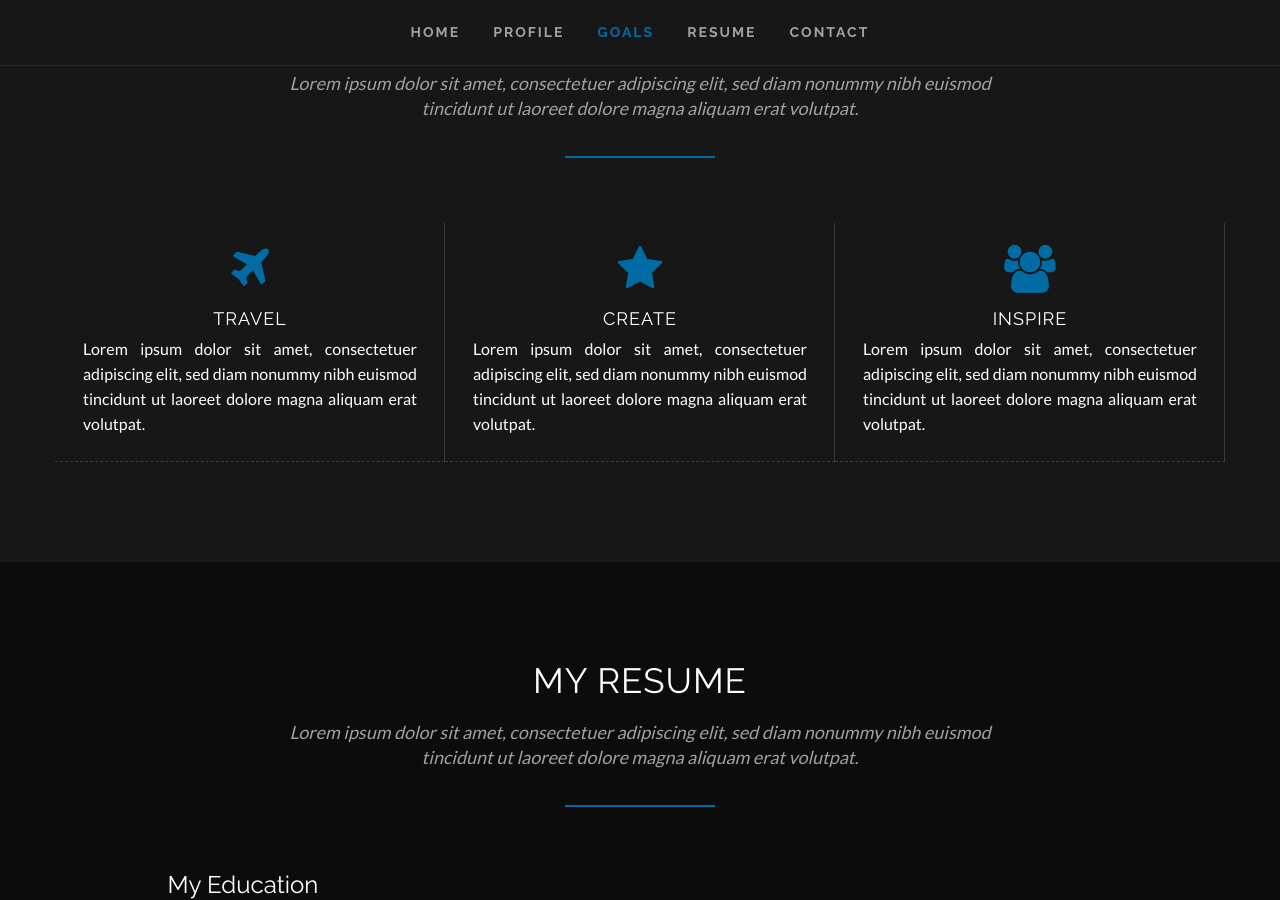
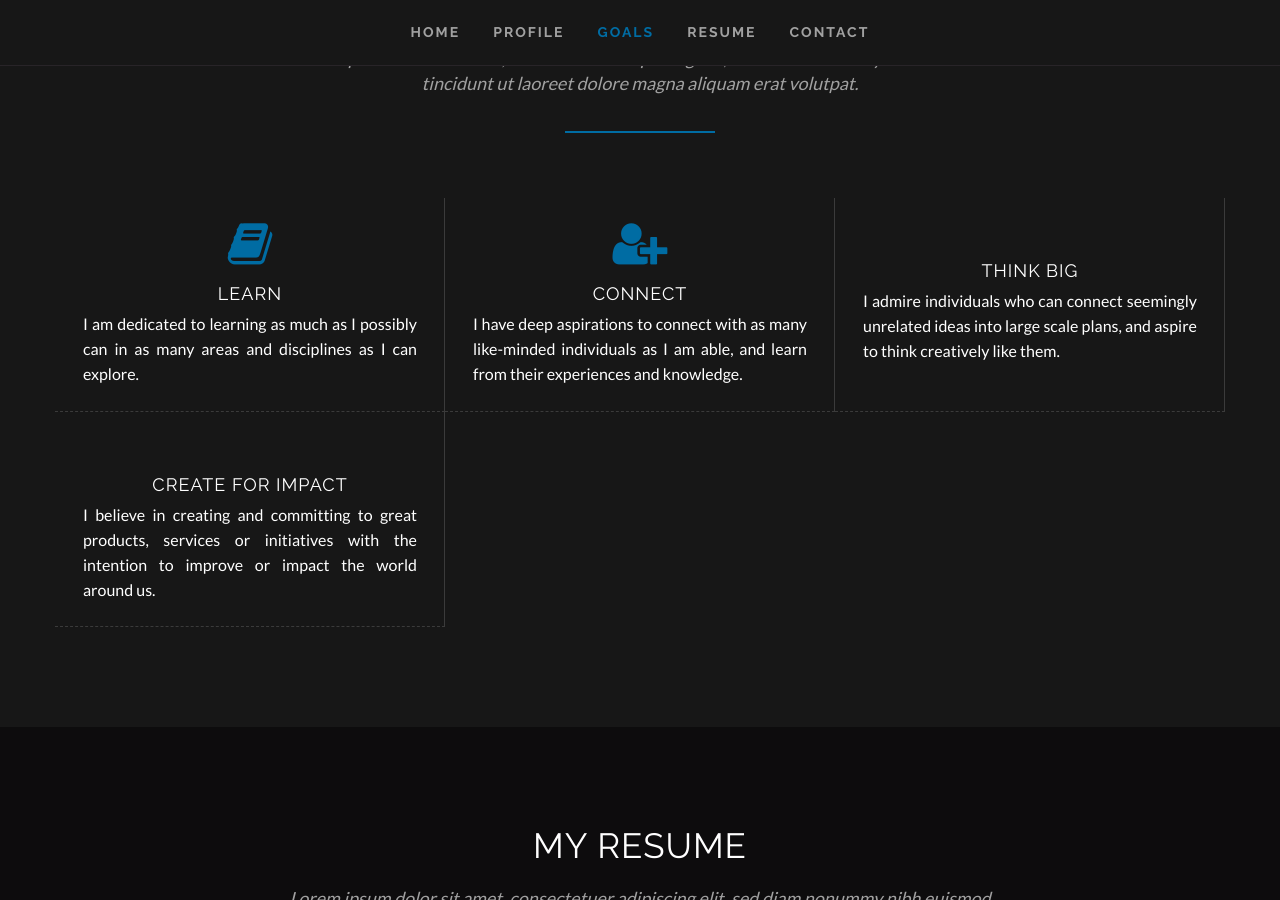
Before and after one commit to clearcareer/RobertSimoes, a Jekyll site: the page built from index.html, in a window 1280 px wide and 900 px high, scrolled down 1734 px. Built offline with Jekyll 4.4.1, drawn with Linux system fonts in a browser that asks for light colours; some web fonts are replaced; some of the changed text lies outside the part shown.

Commit message:
Updated '/index.html' via CloudCannon

```diff
--- a/index.html
+++ b/index.html
@@ -6,21 +6,24 @@
 email: rarsimoes@gmail.com
 profilepic_path: /assets/images/current linked copy.png
 background_image_path: /assets/images/portfolio/office-1031707_1920.jpg
-upload_resume_path: ''
+upload_resume_path: /contact/resume_robert_simoes.pdf
 occupations:
   - title: "I'm an Experimenter"
   - title: "I'm an Networker"
   - title: "I'm a Coffee Drinker"
 goals:
-  - name: Travel
-    icon: plane
-    description: 'Lorem ipsum dolor sit amet, consectetuer adipiscing elit, sed diam nonummy nibh euismod tincidunt ut laoreet dolore magna aliquam erat volutpat.'
-  - name: Create
-    icon: star
-    description: 'Lorem ipsum dolor sit amet, consectetuer adipiscing elit, sed diam nonummy nibh euismod tincidunt ut laoreet dolore magna aliquam erat volutpat.'
-  - name: Inspire
-    icon: group
-    description: 'Lorem ipsum dolor sit amet, consectetuer adipiscing elit, sed diam nonummy nibh euismod tincidunt ut laoreet dolore magna aliquam erat volutpat.'
+  - name: Learn
+    icon: book
+    description: I am dedicated to learning as much as I possibly can in as many areas and disciplines as I can explore.
+  - name: Connect
+    icon: user-plus
+    description: 'I have deep aspirations to connect with as many like-minded individuals as I am able, and learn from their experiences and knowledge.'
+  - name: Think Big
+    icon: Cogs
+    description: 'I admire individuals who can connect seemingly unrelated ideas into large scale plans, and aspire to think creatively like them.'
+  - name: Create for Impact
+    icon: Globe
+    description: 'I believe in creating and committing to great products, services or initiatives with the intention to improve or impact the world around us.'
 education:
   - number: 1
     years: 2012-2014
@@ -186,11 +189,9 @@
                         <div class="profile-text padding-left-yes">
                             <div class="row">
                                 <div class="col-md-12">
-                                    <h2 class="section-title editable">Hello, My Name is John.</h2>
+                                    <h2 class="section-title editable">Hello, My Name is Robert.</h2>
 
-                                    <p class="editable">
-                                        John Smith. Lorem ipsum dolor sit amet, consectetuer adipiscing elit, sed diam nonummy nibh euismod tincidunt ut laoreet dolore magna aliquam erat volutpat.
-                                    </p>
+                                    <p class="editable">Robert Simoes. Third year Science student at University of Western Ontario.</p>
 
                                     <span class="divider"></span>
 
```
